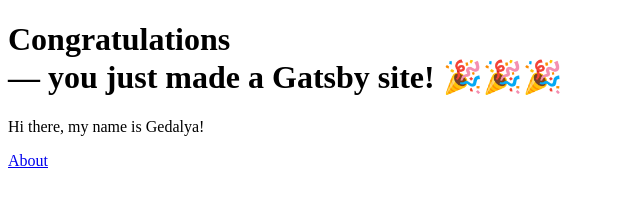
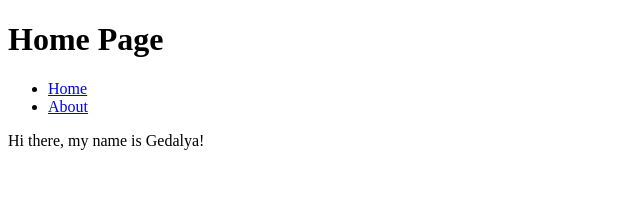
Before and after one commit to GedalyaKrycer/gatsby-conf-demo, a Gatsby site: page / in a window 1280 px wide. Shown: the whole page, without its empty margins (0-640 px from the left). Built offline with nearby package versions, Linux system fonts and the light colour scheme; Gatsby itself is replaced by a stand-in of ours.

Commit message:
Add layout component

```diff
--- /dev/null
+++ b/src/components/layout/Layout.js
@@ -0,0 +1,25 @@
+import React from 'react';
+import { Link } from "gatsby";
+import {navBar} from './layout.module.css';
+
+const Layout = ({children, pageTitle}) => {
+    return (
+        <main>
+            <title>{pageTitle}</title>
+            <h1>
+                {pageTitle}
+            </h1>
+            <nav>
+                <ul>
+                    <li className={navBar}><Link to="/">Home</Link></li>
+                    <li className={navBar}><Link to="/about">About</Link></li>
+                </ul>
+            </nav>
+
+        {children}
+        </main>
+    );
+}
+
+
+export default Layout;
--- /dev/null
+++ b/src/components/layout/layout.module.css
@@ -0,0 +1,3 @@
+.nav-bar {
+    padding-right: 2rem;
+}
--- a/src/pages/index.js
+++ b/src/pages/index.js
@@ -1,22 +1,15 @@
-import * as React from "react"
-import { Link } from "gatsby"
+import * as React from "react";
+import Layout from '../components/layout/Layout';
 
 // markup
 const IndexPage = () => {
   return (
-    <main>
-      <title>Home Page</title>
-      <h1>
-        Congratulations
-        <br />
-        <span>— you just made a Gatsby site! </span>
-        <span role="img" aria-label="Party popper emojis">
-          🎉🎉🎉
-        </span>
-      </h1>
-        <p>Hi there, my name is Gedalya!</p>
-        <Link to="/about">About</Link>
-    </main>
+      <>
+          <Layout pageTitle='Home Page'>
+              <p>Hi there, my name is Gedalya!</p>
+          </Layout>
+
+      </>
   )
 }
 
```
Also changed, not shown: src/pages/about.js (+9 -7 lines).
